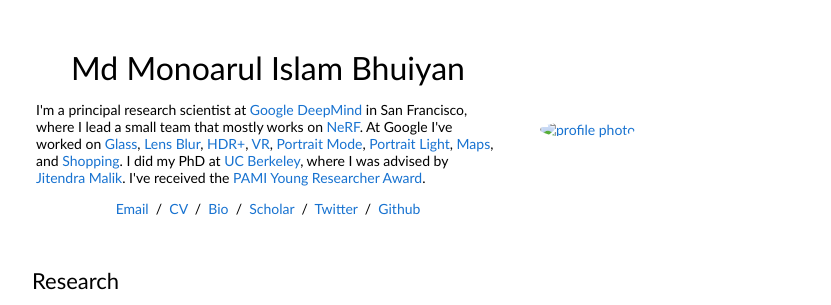
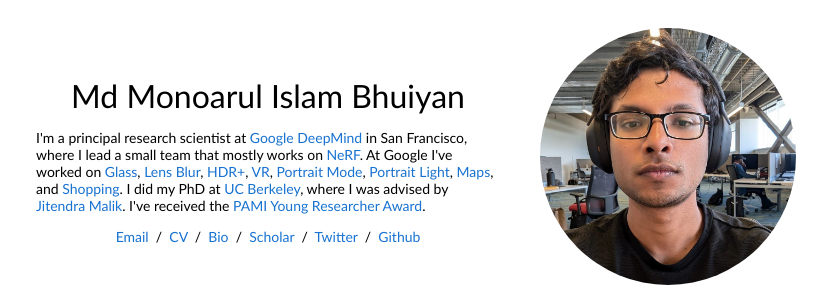
Before and after one commit to RippinBugs/rippinbugs.github.io, a plain HTML site: page index.html in a window 1280 px wide. Shown: the top 305 px of the page, without its empty margins (224-1055 px from the left). Drawn offline with Linux system fonts and the light colour scheme.

Commit message:
Update index.html

```diff
--- a/index.html
+++ b/index.html
@@ -38,7 +38,7 @@
                 </p>
               </td>
               <td style="padding:2.5%;width:37%;max-width:37%">
-                <a href="images/monoarul_image.jpg"><img style="width:100%;max-width:100%;object-fit: cover; border-radius: 50%;" alt="profile photo" src="images/JonBarron.jpg" class="hoverZoomLink"></a>
+                <a href="images/monoarul_image.jpg"><img style="width:100%;max-width:100%;object-fit: cover; border-radius: 50%;" alt="profile photo" src="images/monoarul_image.jpg" class="hoverZoomLink"></a>
               </td>
             </tr>
           </tbody></table>
```
